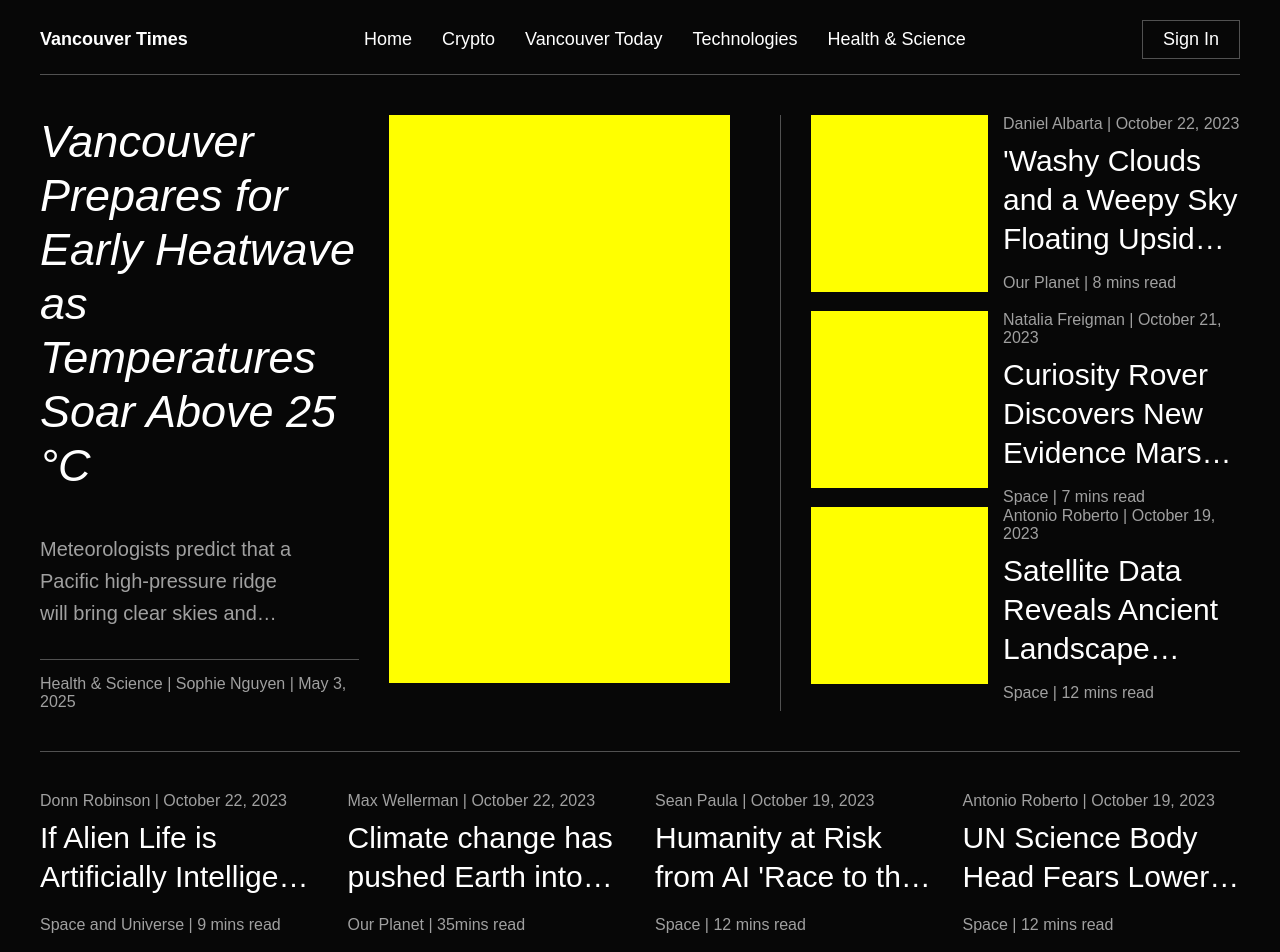
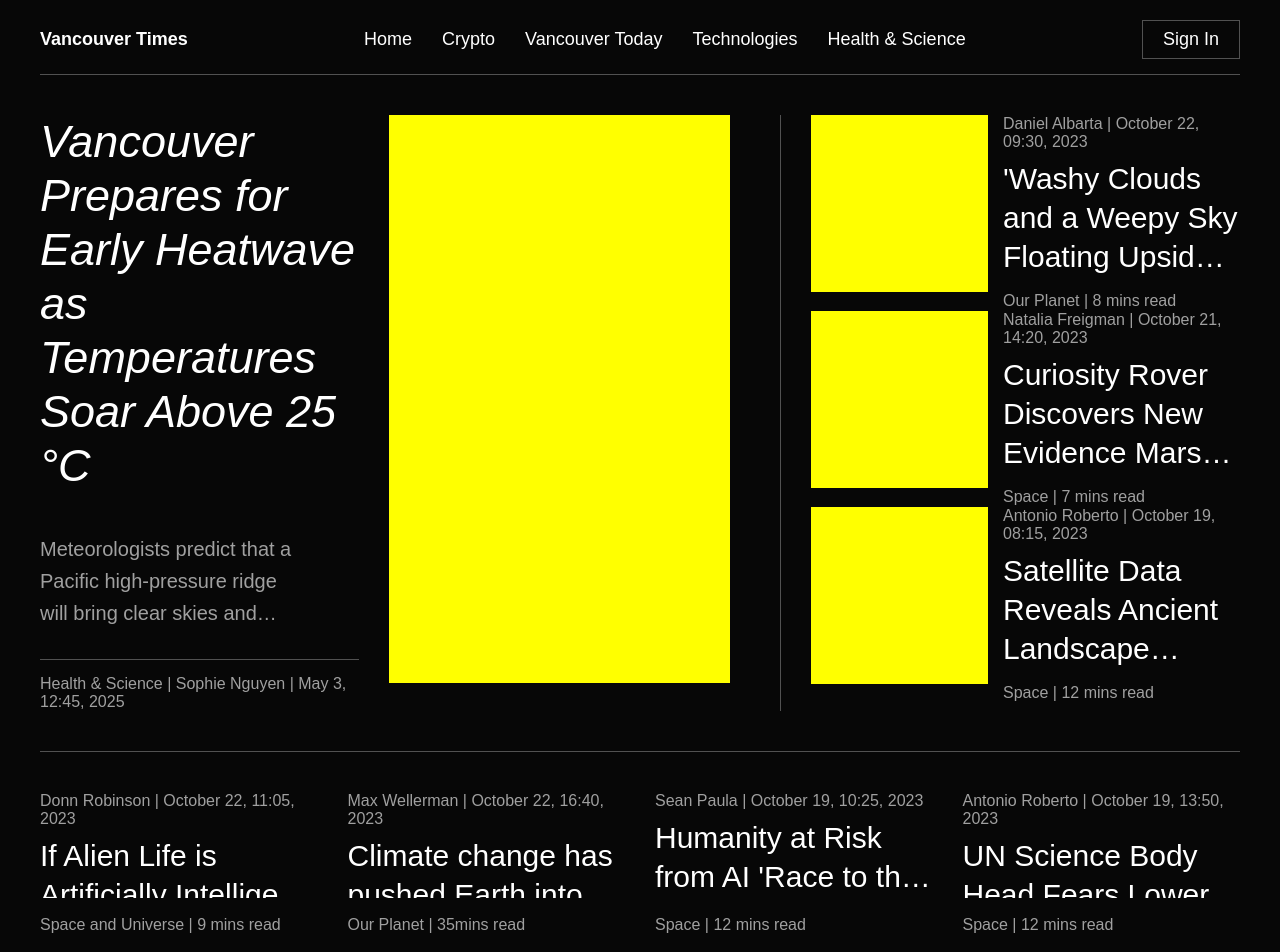
Before and after one commit to gastighost/news-publisher-application, a Next.js app in the folder front/: page / in a window 1280 px wide. Shown: the top 952 px of the page. Built offline with nearby package versions, Linux system fonts and the light colour scheme.

Commit message:
Some frontend

```diff
--- a/front/lib/user_auth.ts
+++ b/front/lib/user_auth.ts
@@ -1,4 +1,7 @@
 const BACKEND_URL = process.env.NEXT_PUBLIC_BACKEND_URL || "http://localhost:8000";
+
+
+
 
 export const authApi = {
   getGoogleAuthUrl: () => {
@@ -16,6 +19,8 @@ export const authApi = {
       return { authenticated: false };
     }
   },
+
+
   logout: async () => {
     try {
       const response = await fetch(`${BACKEND_URL}/api/auth/logout`, {
@@ -28,4 +33,5 @@ export const authApi = {
       return false;
     }
   }
+
 };
--- a/front/src/app/page.module.css
+++ b/front/src/app/page.module.css
@@ -1,7 +1,7 @@
 .container {
-    max-width: 1920px; /* Max width based on screenshot */
-    margin: 0 auto; /* Center the content */
-    padding: 20px 40px; /* Add some padding */
+    max-width: 1920px;
+    margin: 0 auto;
+    padding: 20px 40px;
     min-height: 100vh;
   }
 
@@ -11,91 +11,95 @@
     align-items: center;
     border-bottom: 1px solid var(--border-color);
     padding-bottom: 15px;
-    margin-bottom: 40px; /* Increased spacing */
-    font-family: var(--font-open-sans-hebrew); /* Header font */
-    font-size: 18px; /* Header font size */
+    margin-bottom: 40px;
+    font-family: var(--font-open-sans-hebrew);
+    font-size: 18px;
   }
 
   .logo {
-    font-family: inherit; /* Inherit from header */
-    font-size: inherit; /* Inherit from header */
-    font-weight: bold; /* Keep bold */
+    font-family: inherit;
+    font-size: inherit;
+    font-weight: bold;
   }
 
   .nav {
     display: flex;
-    gap: 30px; /* Spacing between nav items */
-    font-family: inherit; /* Inherit from header */
-    font-size: inherit; /* Inherit from header */
+    gap: 30px;
+    font-family: inherit;
+    font-size: inherit;
   }
 
   .signInButton {
     background: none;
     border: 1px solid var(--border-color);
     color: var(--text-color);
-    padding: 8px 20px; /* Adjust padding */
+    padding: 8px 20px;
     cursor: pointer;
-    font-family: inherit; /* Inherit from header */
-    font-size: inherit; /* Inherit from header */
+    font-family: inherit;
+    font-size: inherit;
   }
 
   .mainContent {
     display: grid;
-    grid-template-columns: 3fr 2fr; /* Adjust ratio for main/sidebar */
-    gap: 50px; /* Increased gap */
-    margin-bottom: 40px; /* Spacing before bottom section */
+    grid-template-columns: 3fr 2fr;
+    gap: 50px;
+    margin-bottom: 40px;
   }
 
   .featuredSection {
     display: grid;
-    /* Use subgrid or define columns matching the image/text */
     grid-template-columns: 1fr auto;
     gap: 30px;
-    align-items: start; /* Align items to the top */
+    align-items: start;
+    transition: transform 0.2s ease, box-shadow 0.2s ease;
+  }
+
+  .featuredSection:hover {
+    box-shadow: 0 6px 12px rgba(255, 255, 255, 0.05);
+    transform: translateY(-2px);
   }
 
   .featuredText {
     display: flex;
     flex-direction: column;
-    height: 100%; /* Take full height of parent */
+    height: 100%;
   }
 
   .featuredText h1 {
-    font-family: var(--font-open-sans-hebrew); /* Main title font */
-    font-style: italic; /* Main title style */
-    font-size: 45px; /* Main title size */
+    font-family: var(--font-open-sans-hebrew);
+    font-style: italic;
+    font-size: 45px;
     margin-top: 0;
     margin-bottom: 20px;
     line-height: 1.2;
-    font-weight: normal; /* Match screenshot */
+    font-weight: normal;
   }
 
   .featuredText p {
-    margin-bottom: 30px; /* Increased spacing */
+    margin-bottom: 30px;
     line-height: 1.6;
-    color: var(--secondary-text-color); /* Subtler text */
-    max-width: 80%; /* Limit text width */
-    font-family: var(--font-saira); /* Paragraph font */
-    font-size: 20px; /* Paragraph font size */
+    color: var(--secondary-text-color);
+    max-width: 80%;
+    font-family: var(--font-saira);
+    font-size: 20px;
     overflow: hidden;
     display: -webkit-box;
-    -webkit-line-clamp: 3; /* Limit to 3 lines */
+    -webkit-line-clamp: 3;
     -webkit-box-orient: vertical;
   }
 
-  /* Apply to all meta elements within the module */
   .meta {
-    font-family: var(--font-saira); /* Meta font */
-    font-size: 16px; /* Meta font size */
+    font-family: var(--font-saira);
+    font-size: 16px;
     color: var(--secondary-text-color);
   }
 
   .featuredText .meta {
-    margin-top: auto; /* This pushes it to the bottom */
+    margin-top: auto;
     border-top: 1px solid var(--border-color);
     padding-top: 15px;
-    display: block; /* Changed from inline-block */
-    margin-bottom: 0; /* Reset potential bottom margin */
+    display: block;
+    margin-bottom: 0;
   }
 
   .featuredImagePlaceholder {
@@ -107,109 +111,112 @@
   .sidebar {
     display: flex;
     flex-direction: column;
-    gap: 19px; /* Spacing between sidebar articles */
-    padding-left: 30px; /* Add some space from the main content */
-    border-left: 1px solid var(--border-color); /* Add separator line */
+    gap: 19px;
+    padding-left: 30px;
+    border-left: 1px solid var(--border-color);
   }
 
   .sidebarArticle {
     display: flex;
     gap: 15px;
     align-items: start;
-    height: 177px; /* Match height of image */
+    height: 177px;
+    transition: transform 0.2s ease, box-shadow 0.2s ease;
+  }
+
+  .sidebarArticle:hover {
+    box-shadow: 0 4px 8px rgba(255, 255, 255, 0.05);
+    transform: translateY(-2px);
   }
 
   .sidebarImagePlaceholder {
     width: 177px;
     height: 177px;
     background-color: var(--placeholder-bg);
-    flex-shrink: 0; /* Prevent shrinking */
+    flex-shrink: 0;
   }
 
   .sidebarText {
     display: flex;
     flex-direction: column;
-    flex-grow: 1; /* Allow text container to grow */
-    min-height: 0; /* Prevent flex item overflow issues */
+    flex-grow: 1;
+    min-height: 0;
   }
 
   .sidebarText .meta {
-    /* font-size: 0.8rem; */ /* Replaced by global .meta */
-    /* color: var (--secondary-text-color); */ /* Replaced by global .meta */
     margin-bottom: 8px;
   }
 
-  .sidebarText .meta:first-of-type { /* Target the top meta line */
+  .sidebarText .meta:first-of-type {
     margin-bottom: 8px;
   }
 
-  .sidebarText .meta:last-of-type { /* Target the bottom meta line */
-    margin-top: auto; /* Push this meta to the bottom */
-    padding-top: 8px; /* Add some space above the bottom meta */
+  .sidebarText .meta:last-of-type {
+    margin-top: auto;
+    padding-top: 8px;
   }
 
   .sidebarText h3 {
-    font-family: var(--font-saira); /* Other title font */
-    font-size: 30px; /* Other title size */
-    margin: 0 0 8px 0; /* Adjust margin */
+    font-family: var(--font-saira);
+    font-size: 30px;
+    margin: 0 0 8px 0;
     line-height: 1.3;
     font-weight: normal;
-    flex-grow: 1; /* Allow title to take up space, pushing meta down */
-    overflow: hidden; /* Hide overflow */
-    /* Multi-line ellipsis (works in Webkit browsers) */
+    flex-grow: 1;
+    overflow: hidden;
     display: -webkit-box;
-    -webkit-line-clamp: 3; /* Limit to 3 lines */
+    -webkit-line-clamp: 3;
     -webkit-box-orient: vertical;
-    /* Add a fallback for non-webkit */
-    max-height: calc(1.3em * 3); /* line-height * number of lines */
+    max-height: calc(1.3em * 3);
   }
 
   .bottomSection {
     display: grid;
-    grid-template-columns: repeat(4, 1fr); /* Four equal columns */
-    gap: 30px; /* Spacing between bottom articles */
+    grid-template-columns: repeat(4, 1fr);
+    gap: 30px;
     border-top: 1px solid var(--border-color);
-    padding-top: 40px; /* Spacing above bottom section */
+    padding-top: 40px;
   }
 
   .bottomArticle {
     display: flex;
     flex-direction: column;
-    height: 150px; /* Set a consistent height */
+    height: 150px;
+    transition: transform 0.2s ease, box-shadow 0.2s ease;
+  }
+
+  .bottomArticle:hover {
+    box-shadow: 0 4px 8px rgba(255, 255, 255, 0.05);
+    transform: translateY(-2px);
   }
 
   .bottomArticle .meta {
-    /* font-size: 0.8rem; */ /* Replaced by global .meta */
-    /* color: var(--secondary-text-color); */ /* Replaced by global .meta */
     margin-bottom: 8px;
   }
 
-  .bottomArticle .meta:first-of-type { /* Target the top meta line */
+  .bottomArticle .meta:first-of-type {
     margin-bottom: 8px;
   }
 
-  .bottomArticle .meta:last-of-type { /* Target the bottom meta line */
-    margin-top: auto; /* Push this meta to the bottom */
-    padding-top: 8px; /* Add some space above the bottom meta */
+  .bottomArticle .meta:last-of-type {
+    margin-top: auto;
+    padding-top: 8px;
   }
 
   .bottomArticle h4 {
-    font-family: var(--font-saira); /* Other title font */
-    font-size: 30px; /* Other title size */
-    margin: 0 0 10px 0; /* Adjust margin */
+    font-family: var(--font-saira);
+    font-size: 30px;
+    margin: 0 0 10px 0;
     line-height: 1.3;
     font-weight: normal;
-    flex-grow: 1; /* Allow title to take up space, pushing meta down */
-    overflow: hidden; /* Hide overflow */
-    /* Multi-line ellipsis (works in Webkit browsers) */
+    flex-grow: 1;
+    overflow: hidden;
     display: -webkit-box;
-    -webkit-line-clamp: 2; /* Limit to 2 lines */
+    -webkit-line-clamp: 2;
     -webkit-box-orient: vertical;
-    /* Add a fallback for non-webkit */
-    max-height: calc(1.3em * 2); /* line-height * number of lines */
+    max-height: calc(1.3em * 2);
   }
 
-  /* Common style for metadata sections */
   .meta:last-of-type {
-    margin-top: auto; /* Consistently push to bottom */
+    margin-top: auto;
   }
--- a/front/src/app/page.tsx
+++ b/front/src/app/page.tsx
@@ -2,10 +2,6 @@
 import { useState, useEffect } from "react";
 
 import styles from './page.module.css';
-
-
-
-
 
 
 
@@ -29,7 +25,7 @@ export default function Home() {
           <div className={styles.featuredText}>
             <h1>Vancouver Prepares for Early Heatwave as Temperatures Soar Above 25 °C</h1>
             <p>Meteorologists predict that a Pacific high-pressure ridge will bring clear skies and unseasonably warm weather to the region, with daytime highs expected to reach 27 °C and minimal overnight cooling through the weekend.</p>
-            <div className={styles.meta}>Health & Science | Sophie Nguyen | May 3, 2025</div>
+            <div className={styles.meta}>Health & Science | Sophie Nguyen | May 3, 12:45, 2025</div>
           </div>
           <div className={styles.featuredImagePlaceholder}></div>
         </section>
@@ -38,7 +34,7 @@ export default function Home() {
           <div className={styles.sidebarArticle}>
             <div className={styles.sidebarImagePlaceholder}></div>
             <div className={styles.sidebarText}>
-              <div className={styles.meta}>Daniel Albarta | October 22, 2023</div>
+              <div className={styles.meta}>Daniel Albarta | October 22, 09:30, 2023</div>
               <h3>'Washy Clouds and a Weepy Sky Floating Upside Down...'</h3>
               <div className={styles.meta}>Our Planet | 8 mins read</div>
             </div>
@@ -46,7 +42,7 @@ export default function Home() {
           <div className={styles.sidebarArticle}>
             <div className={styles.sidebarImagePlaceholder}></div>
             <div className={styles.sidebarText}>
-              <div className={styles.meta}>Natalia Freigman | October 21, 2023</div>
+              <div className={styles.meta}>Natalia Freigman | October 21, 14:20, 2023</div>
               <h3>Curiosity Rover Discovers New Evidence Mars Once...</h3>
               <div className={styles.meta}>Space | 7 mins read</div>
             </div>
@@ -54,7 +50,7 @@ export default function Home() {
           <div className={styles.sidebarArticle}>
             <div className={styles.sidebarImagePlaceholder}></div>
             <div className={styles.sidebarText}>
-              <div className={styles.meta}>Antonio Roberto | October 19, 2023</div>
+              <div className={styles.meta}>Antonio Roberto | October 19, 08:15, 2023</div>
               <h3>Satellite Data Reveals Ancient Landscape Preser...</h3>
               <div className={styles.meta}>Space | 12 mins read</div>
             </div>
@@ -64,22 +60,22 @@ export default function Home() {
 
       <section className={styles.bottomSection}>
         <div className={styles.bottomArticle}>
-          <div className={styles.meta}>Donn Robinson | October 22, 2023</div>
+          <div className={styles.meta}>Donn Robinson | October 22, 11:05, 2023</div>
           <h4>If Alien Life is Artificially Intelligent, it May be.....</h4>
           <div className={styles.meta}>Space and Universe | 9 mins read</div>
         </div>
         <div className={styles.bottomArticle}>
-          <div className={styles.meta}>Max Wellerman | October 22, 2023</div>
+          <div className={styles.meta}>Max Wellerman | October 22, 16:40, 2023</div>
           <h4>Climate change has pushed Earth into 'Uncharted.....</h4>
           <div className={styles.meta}>Our Planet | 35mins read</div>
         </div>
         <div className={styles.bottomArticle}>
-          <div className={styles.meta}>Sean Paula | October 19, 2023</div>
+          <div className={styles.meta}>Sean Paula | October 19, 10:25, 2023</div>
           <h4>Humanity at Risk from AI 'Race to the Bottom'.....</h4>
           <div className={styles.meta}>Space | 12 mins read</div>
         </div>
         <div className={styles.bottomArticle}>
-          <div className={styles.meta}>Antonio Roberto | October 19, 2023</div>
+          <div className={styles.meta}>Antonio Roberto | October 19, 13:50, 2023</div>
           <h4>UN Science Body Head Fears Lower Chance of Keeping...</h4>
           <div className={styles.meta}>Space | 12 mins read</div>
         </div>
```
